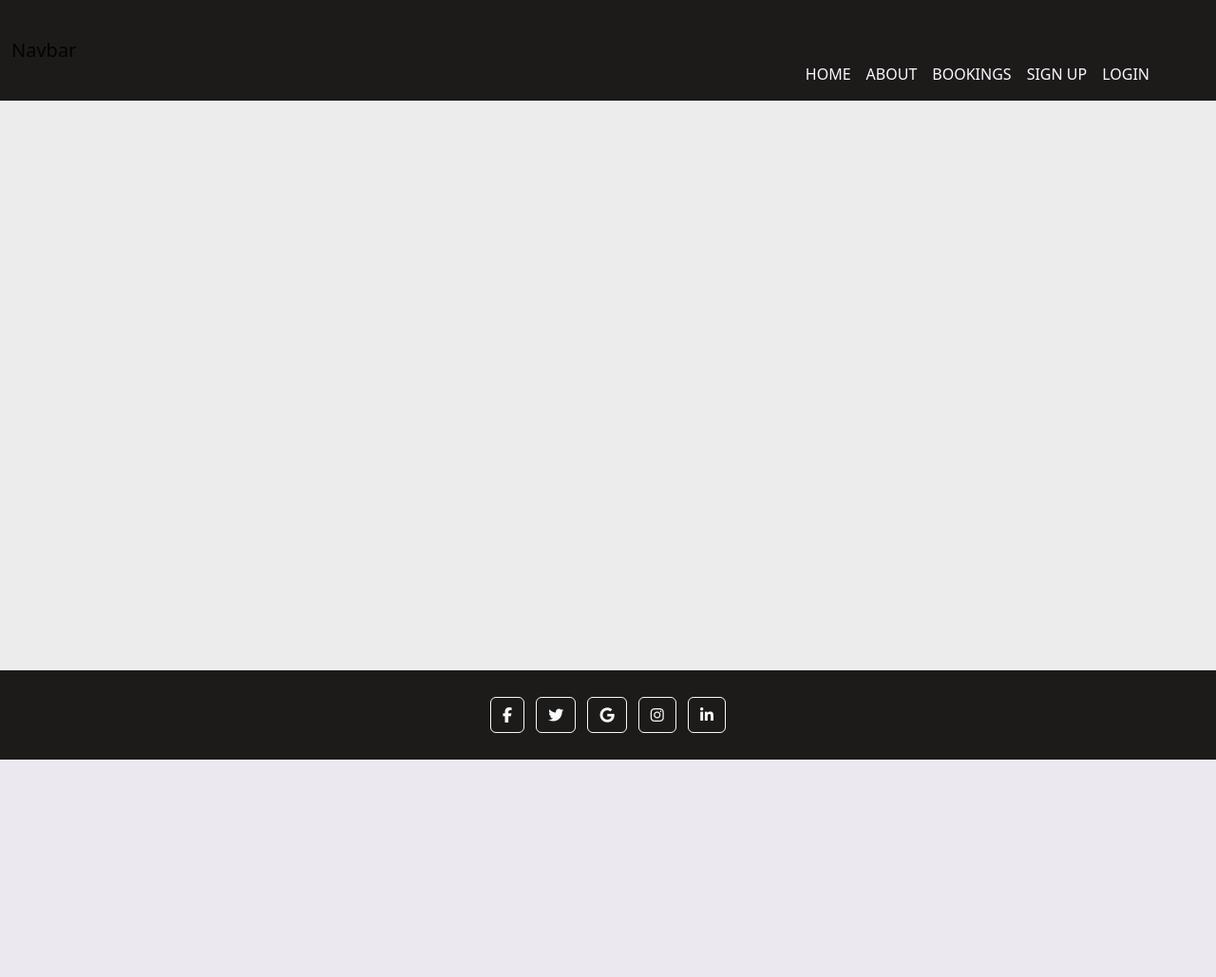
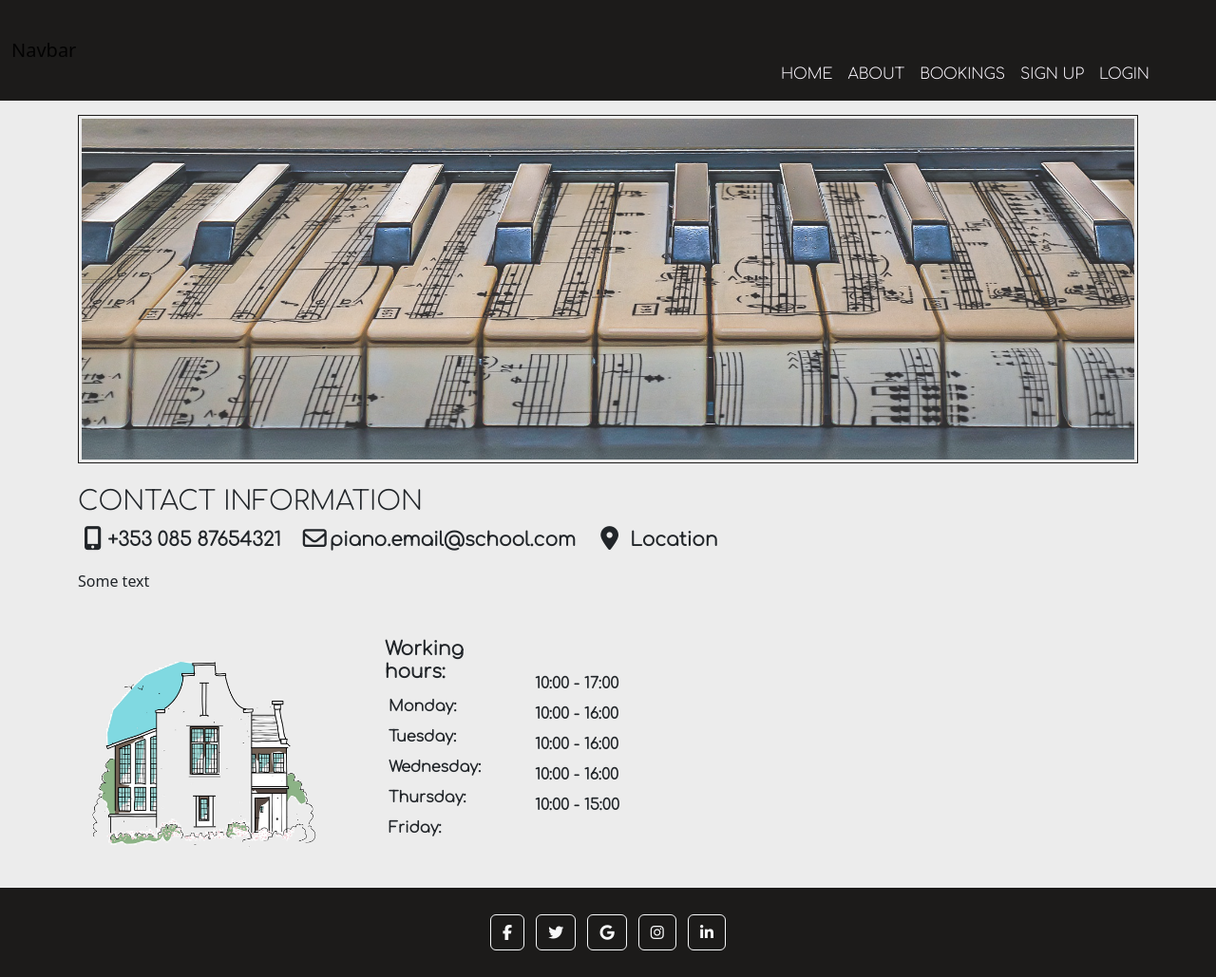
Before and after one commit to Folkor1/BookingPiano, a Django app: page / in a window 1280 px wide. Shown: the whole page at 95% size. Before the commit the page ends 800 px from the top, so only its background shows below. Run offline with Django 3.2, Linux system fonts and the light colour scheme; some libraries are stand-ins or nearby versions.

Commit message:
Add contact information

```diff
--- a/requirements.txt
+++ b/requirements.txt
@@ -3,6 +3,7 @@ cloudinary==1.30.0
 dj-database-url==0.5.0
 dj3-cloudinary-storage==0.0.6
 Django==3.2.15
+django-multiselectfield==0.1.12
 gunicorn==20.1.0
 psycopg2==2.9.3
 pytz==2022.2.1
--- a/static/css/style.css
+++ b/static/css/style.css
@@ -8,6 +8,8 @@ body {
 main {
   flex: 1 0 auto;
 }
+
+/* Navigation */
 
 .navbar-nav {
     margin-right: 50px;
@@ -20,3 +22,45 @@ main {
 .navbar-nav .nav-link.active {
   color: #FCF8FF;
 }
+
+/* Home page picture */
+
+.home-page-pic {
+  padding: 3px;
+  opacity: 0.8;
+}
+
+.pic-frame {
+  margin-top: 15px;
+  height: 800x;
+  width: 1200x;
+  border: 1px solid #1c1b1a;
+}
+
+/* Contact information */
+
+.contact-list {
+  list-style-type: none;
+  margin-right: 20px;
+  font-size: 20px;
+  font-weight: 600;
+  font-family: Comfortaa, sans-serif;
+}
+
+.nav-link, h3, h5 {
+  font-family: Comfortaa, sans-serif;
+}
+
+.working-days, .working-hours, .working-hours-heading {
+  list-style-type: none;
+  font-weight: 600;
+  font-family: Comfortaa, sans-serif;
+}
+
+.working-hours {
+  padding: 0px;
+}
+
+.working-days > li, .working-hours > li {
+  padding: 4px;
+}
--- a/templates/index.html
+++ b/templates/index.html
@@ -1,5 +1,54 @@
 {% extends "base.html" %}
+{% load static %}
 
 {% block content %}
 
+<!-- Home page picture container -->
+<div class="pic-frame">
+    <div class="home-page-pic">
+        <img src = "{% static 'images/piano1.jpg' %}" alt ='Piano Pic' class = "img-fluid">
+    </div>
+</div>
+
+<!-- Contact information -->
+<div class = "contact-info mt-4">
+    <h3>CONTACT INFORMATION</h3>
+    <ul class="list-group list-group-horizontal-xl">
+        <li class = "contact-list"><i class="fa-solid fa-mobile-screen-button fa-lg fa-fw"></i>+353 085 87654321</li>
+        <li class = "contact-list"><i class="fa-regular fa-envelope fa-lg fa-fw"></i>piano.email@school.com</li>
+        <li class = "contact-list"><i class="fa-sharp fa-solid fa-location-dot fa-lg fa-fw"></i>
+            <a class = "text-reset text-decoration-none" href ="#">Location</a></li>
+    </ul>
+    <p class="mt-3">Some text</p>
+</div>
+
+<!-- Location -->
+<div class="container mt-5">
+    <div class="row">
+      <div class="col-3">
+        <img src = "{% static 'images/house2.jpg' %}" alt ='House Pic' class = "img-fluid">
+      </div>
+      <div class="col-2">
+        <ul class="working-days">
+            <h5 class="working-hours-heading">Working hours:</h5>
+            <li>Monday:</li>
+            <li>Tuesday:</li>
+            <li>Wednesday:</li>
+            <li>Thursday:</li>
+            <li>Friday:</li>
+        </ul>
+      </div>
+      <div class="col-2 mt-2">
+        <br>
+        <ul class="working-hours">
+            <li>10:00 - 17:00</li>
+            <li>10:00 - 16:00</li>
+            <li>10:00 - 16:00</li>
+            <li>10:00 - 16:00</li>
+            <li>10:00 - 15:00</li>
+        </ul>
+      </div>
+    </div>
+  </div>
+
 {%endblock%}
```
Also changed, not shown: static/images/Map.JPG (added), static/images/house2.jpg (added), static/images/piano1.jpg (added).
